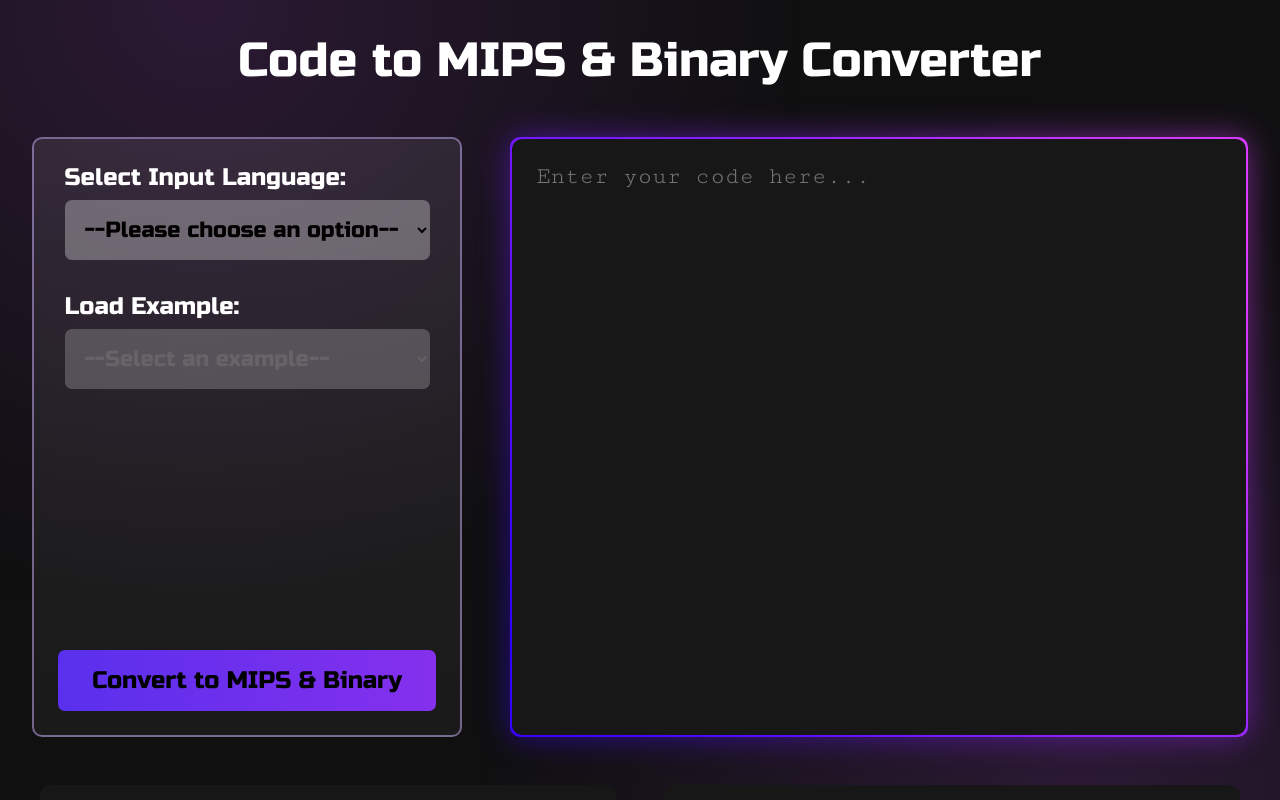
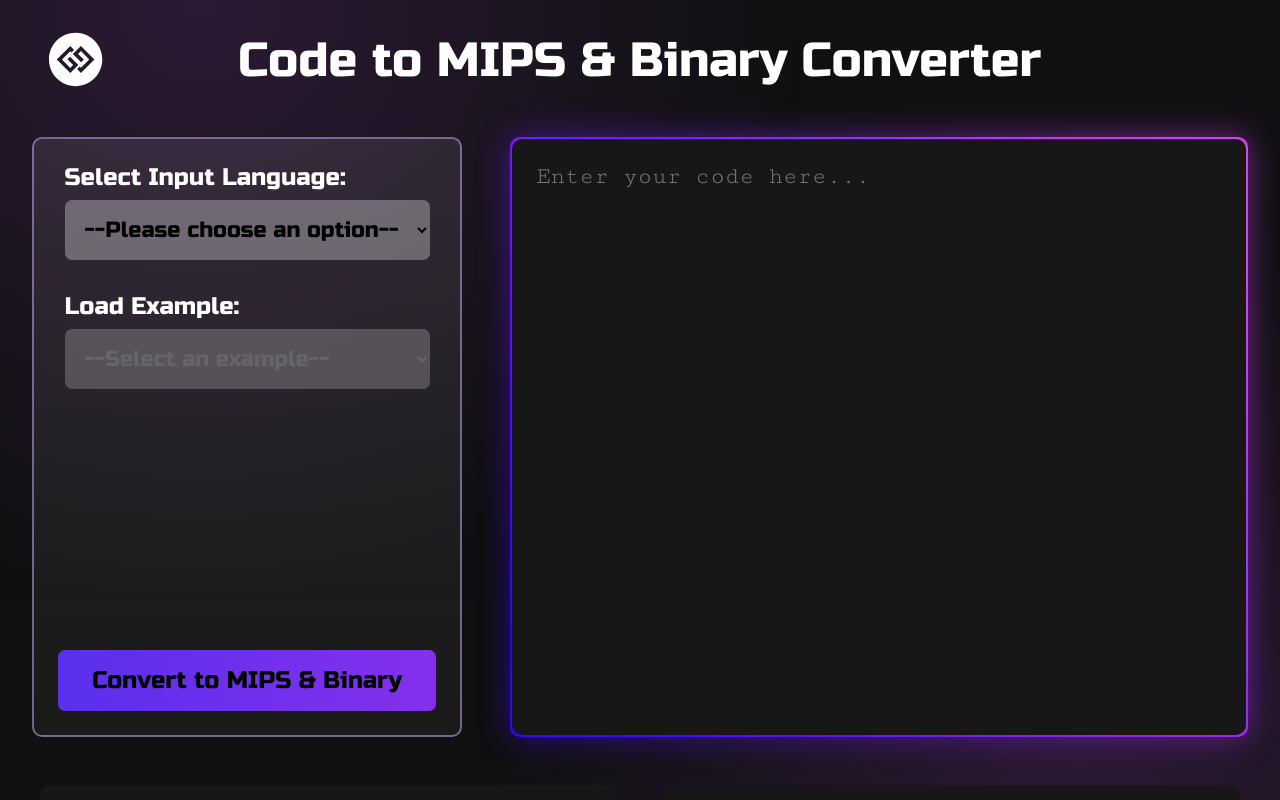
Before and after one commit to controlplusn/code-to-mips-binary-converter, a plain HTML site: page index.html in a window 1280 px wide. Shown: the top 800 px of the page. Drawn offline with nearby package versions, Linux system fonts and the light colour scheme.

Commit message:
Added logo

```diff
--- a/index.html
+++ b/index.html
@@ -8,12 +8,27 @@
     <link rel="stylesheet" href="style.css">
     <!-- Prism CSS for syntax highlighting -->
     <link rel="stylesheet" href="https://cdnjs.cloudflare.com/ajax/libs/prism/1.29.0/themes/prism-okaidia.min.css">
+    <link rel="stylesheet" href="https://cdnjs.cloudflare.com/ajax/libs/font-awesome/5.15.4/css/all.min.css">
 </head>
 
 <body>
     <div class="glow"></div>
     <div class="glow right"></div>
     <header>
+        <div class="logo-wrapper">
+            <svg xmlns="http://www.w3.org/2000/svg" width="55" height="55" viewBox="0 0 55 55" fill="none">
+                <g clip-path="url(#clip0_1_86)">
+                    <path
+                        d="M27.6074 0.859375C12.8906 0.859375 0.966797 12.7832 0.966797 27.5C0.966797 42.2168 12.8906 54.1406 27.6074 54.1406C42.3242 54.1406 54.248 42.2168 54.248 27.5C54.248 12.7832 42.3242 0.859375 27.6074 0.859375ZM22.29 41.1211L8.78711 27.6182L22.29 14.1152L26.0713 17.918L23.4717 20.5176L22.2793 19.3252L13.9863 27.6182L22.2793 35.9111L25.1367 33.0537L19.4326 27.3711L22.0537 24.75L30.3467 33.043L22.29 41.1211ZM32.9248 40.8848L29.1436 37.1035L31.7324 34.4824L32.9248 35.6748L41.2178 27.3818L32.9248 19.0889L30.0781 21.9355L35.7822 27.6182L33.1611 30.2393L24.8682 21.9463L32.9248 13.8896L46.4277 27.3926L32.9248 40.8848Z"
+                        fill="white" />
+                </g>
+                <defs>
+                    <clipPath id="clip0_1_86">
+                        <rect width="55" height="55" fill="white" />
+                    </clipPath>
+                </defs>
+            </svg>
+        </div>
         <h1>Code to MIPS & Binary Converter</h1>
     </header>
 
--- a/style.css
+++ b/style.css
@@ -68,7 +68,6 @@ html {
     color-scheme: dark light;
 }
 
-
 img {
     display: block;
     max-width: 100%;
@@ -76,11 +75,11 @@ img {
 
 /* General Body Styles */
 body {
-    font: var(--font-russo-400);
+    min-height: 100dvh;
+    padding: var(--spacing-3);
     background-color: var(--clr-bg);
     color: var(--clr-text);
-    min-height: 100dvh;
-    padding: var(--spacing-3);
+    font: var(--font-russo-400);
 }
 
 /* Glow Background */
@@ -101,9 +100,16 @@ body {
 
 /* Header Styles */
 header {
+    position: relative;
     font: var(--font-russo-700);
     text-align: center;
     margin-bottom: var(--spacing-5);
+}
+
+.logo-wrapper {
+    position: absolute;
+    top: 0;
+    left: var(--spacing-1);
 }
 
 /* Main Content Area */
```
Also changed, not shown: 1 other file.
